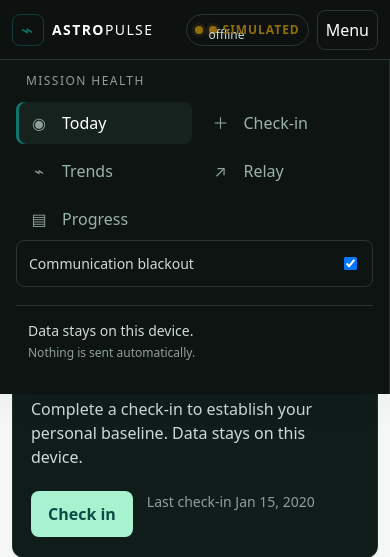
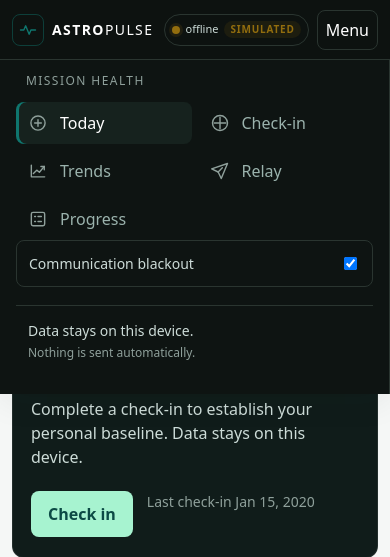
Before and after one commit to SamuelNadutey/AstroPulse, a Django app: page /status/ in a window 390 px wide, after a click on "Menu". Shown: the top 557 px of the page. Run offline with Django 5.2, Linux system fonts and the light colour scheme; tables that the repository leaves empty hold one stand-in row (values such as "Sample post"); some libraries are stand-ins or nearby versions.

Commit message:
Polish navigation icons and status chip layout

```diff
--- a/core/static/core/app.css
+++ b/core/static/core/app.css
@@ -37,12 +37,14 @@ a { color: var(--brand-deep); }
 .app-shell { min-height: 100vh; }
 .topbar { position: fixed; z-index: 20; inset: 0 0 auto; height: 68px; display: flex; align-items: center; justify-content: space-between; padding: 0 28px; color: #e8f2ee; background: #0d1210; border-bottom: 1px solid var(--line-dark); }
 .brand { display: inline-flex; align-items: center; gap: 12px; color: #ffffff; text-decoration: none; font-size: var(--text-16); letter-spacing: .1em; }
-.brand-mark { display: grid; place-items: center; width: 36px; height: 36px; color: var(--brand); border: 1px solid rgba(var(--brand-rgb), .45); border-radius: var(--radius-8); font-size: 20px; }
+.brand-mark { display: grid; place-items: center; width: 36px; height: 36px; color: var(--brand); border: 1px solid rgba(var(--brand-rgb), .45); border-radius: var(--radius-8); }
+.brand-mark svg { width: 20px; height: 20px; fill: none; stroke: currentColor; stroke-width: 1.7; stroke-linecap: round; stroke-linejoin: round; }
 .brand strong { font-weight: 750; }
 .topbar-tools { display: flex; align-items: center; gap: 20px; }
-.connection-chip { display: inline-flex; align-items: center; gap: 9px; min-height: 36px; padding: 6px 12px; border: 1px solid var(--line-dark); border-radius: 999px; color: #cddcd8; font-size: var(--text-14); }
-.connection-chip > span { width: 8px; height: 8px; flex: none; border-radius: 50%; background: var(--status-watch); box-shadow: 0 0 0 3px rgba(146,109,14,.14); }
-.connection-chip strong { color: var(--status-watch); font-size: var(--text-12); letter-spacing: .08em; }
+.connection-chip { display: inline-flex; align-items: center; gap: 9px; min-height: 36px; padding: 6px 12px; border: 1px solid var(--line-dark); border-radius: 999px; color: #cddcd8; font-size: var(--text-14); white-space: nowrap; flex: none; }
+.connection-chip > span:first-child { width: 8px; height: 8px; flex: none; border-radius: 50%; background: var(--status-watch); box-shadow: 0 0 0 3px rgba(146,109,14,.14); }
+.connection-chip > span:nth-child(2) { width: auto; height: auto; }
+.connection-chip strong { padding: 2px 6px; color: var(--status-watch); background: rgba(146,109,14,.12); border-radius: 999px; font-size: var(--text-12); line-height: 1.3; letter-spacing: .08em; }
 .mobile-menu { display: none; color: #ffffff; background: transparent; border: 1px solid var(--line-dark); border-radius: var(--radius-8); padding: 8px 12px; }
 .sidebar { position: fixed; z-index: 15; inset: 68px auto 0 0; width: 244px; display: flex; flex-direction: column; justify-content: space-between; padding: 28px 16px 22px; color: #cddcd8; background: #0e1412; border-right: 1px solid var(--line-dark); }
 .nav-label { margin: 0 10px 12px; color: #8fa09b; font-size: var(--text-12); letter-spacing: .12em; }
@@ -50,7 +52,7 @@ a { color: var(--brand-deep); }
 .site-nav a { display: flex; align-items: center; gap: 12px; min-height: 46px; padding: 0 12px; color: #9bb3ad; text-decoration: none; border-radius: var(--radius-8); font-size: var(--text-16); transition: background var(--motion), color var(--motion); }
 .site-nav a:hover, .site-nav a[aria-current="page"] { color: #ffffff; background: #16221e; }
 .site-nav a[aria-current="page"] { box-shadow: inset 3px 0 var(--brand); }
-.nav-icon { width: 22px; color: #8fa09b; text-align: center; }
+.nav-icon { width: 20px; height: 20px; flex: none; color: #8fa09b; fill: none; stroke: currentColor; stroke-width: 1.7; stroke-linecap: round; stroke-linejoin: round; }
 .sidebar-bottom { display: grid; gap: 18px; }
 .blackout-toggle { display: flex; align-items: center; justify-content: space-between; gap: 10px; padding: 12px; border: 1px solid var(--line-dark); border-radius: var(--radius-8); color: #cddcd8; font-size: var(--text-14); }
 .blackout-toggle label { cursor: pointer; }
@@ -293,8 +295,8 @@ a { color: var(--brand-deep); }
   .mobile-menu { padding: 6px 8px; }
   .brand-mark { width: 32px; height: 32px; }
   .topbar-tools { max-width: 64%; }
-  .connection-chip { gap: 6px; }
-  .connection-chip strong { font-size: var(--text-12); }
+  .connection-chip { gap: 6px; padding-right: 7px; padding-left: 7px; font-size: 11px; }
+  .connection-chip strong { font-size: 10px; }
   .main-content { padding-right: 12px; padding-left: 12px; }
   .hero { display: block; padding: 20px 18px; }
   .hero h1 { font-size: var(--text-32); }
--- a/core/templates/core/base.html
+++ b/core/templates/core/base.html
@@ -14,7 +14,7 @@
   <div class="app-shell">
     <header class="topbar">
       <a class="brand" href="{% url 'core:status' %}" aria-label="AstroPulse home">
-        <span class="brand-mark" aria-hidden="true">⌁</span>
+        <span class="brand-mark" aria-hidden="true"><svg viewBox="0 0 24 24" focusable="false"><path d="M3 12h4l2.2-5 4.2 10 2.1-5H21"/></svg></span>
         <span><strong>ASTRO</strong>PULSE</span>
       </a>
       <div class="topbar-tools">
@@ -31,11 +31,11 @@
       <div>
         <p class="nav-label">MISSION HEALTH</p>
         <nav class="site-nav" aria-label="Main navigation">
-          <a href="{% url 'core:status' %}" {% if request.resolver_match.url_name == 'status' or request.resolver_match.url_name == 'home' or request.resolver_match.url_name == 'region_detail' %}aria-current="page"{% endif %}><span class="nav-icon" aria-hidden="true">◉</span>Today</a>
-          <a href="{% url 'core:checkin' %}" {% if request.resolver_match.url_name == 'checkin' or request.resolver_match.url_name == 'checkin_fields' %}aria-current="page"{% endif %}><span class="nav-icon" aria-hidden="true">＋</span>Check-in</a>
-          <a href="{% url 'core:trend' 'resting_hr' %}" {% if request.resolver_match.url_name == 'trend' or request.resolver_match.url_name == 'trend_chart' %}aria-current="page"{% endif %}><span class="nav-icon" aria-hidden="true">⌁</span>Trends</a>
-          <a href="{% url 'core:relay' %}" {% if request.resolver_match.url_name == 'relay' or request.resolver_match.url_name == 'relay_export' %}aria-current="page"{% endif %}><span class="nav-icon" aria-hidden="true">↗</span>Relay</a>
-          <a href="{% url 'core:progress' %}" {% if request.resolver_match.url_name == 'progress' %}aria-current="page"{% endif %}><span class="nav-icon" aria-hidden="true">▤</span>Progress</a>
+          <a href="{% url 'core:status' %}" {% if request.resolver_match.url_name == 'status' or request.resolver_match.url_name == 'home' or request.resolver_match.url_name == 'region_detail' %}aria-current="page"{% endif %}><svg class="nav-icon" viewBox="0 0 24 24" aria-hidden="true" focusable="false"><circle cx="12" cy="12" r="8.5"/><path d="M12 8v8M8 12h8"/></svg>Today</a>
+          <a href="{% url 'core:checkin' %}" {% if request.resolver_match.url_name == 'checkin' or request.resolver_match.url_name == 'checkin_fields' %}aria-current="page"{% endif %}><svg class="nav-icon" viewBox="0 0 24 24" aria-hidden="true" focusable="false"><path d="M12 5v14M5 12h14"/><circle cx="12" cy="12" r="9"/></svg>Check-in</a>
+          <a href="{% url 'core:trend' 'resting_hr' %}" {% if request.resolver_match.url_name == 'trend' or request.resolver_match.url_name == 'trend_chart' %}aria-current="page"{% endif %}><svg class="nav-icon" viewBox="0 0 24 24" aria-hidden="true" focusable="false"><path d="M4 19V5M4 19h16M6.5 15l4-4 3.2 2.5 5.8-7"/><path d="M15.5 6.5h4v4"/></svg>Trends</a>
+          <a href="{% url 'core:relay' %}" {% if request.resolver_match.url_name == 'relay' or request.resolver_match.url_name == 'relay_export' %}aria-current="page"{% endif %}><svg class="nav-icon" viewBox="0 0 24 24" aria-hidden="true" focusable="false"><path d="m21 3-7.5 18-3.7-7.8L2 9.5 21 3Z"/><path d="m9.8 13.2 5-5"/></svg>Relay</a>
+          <a href="{% url 'core:progress' %}" {% if request.resolver_match.url_name == 'progress' %}aria-current="page"{% endif %}><svg class="nav-icon" viewBox="0 0 24 24" aria-hidden="true" focusable="false"><rect x="4" y="4" width="16" height="16" rx="2"/><path d="M8 9h1M12 9h4M8 15h1M12 15h4"/></svg>Progress</a>
         </nav>
       </div>
       <div class="sidebar-bottom">
```
